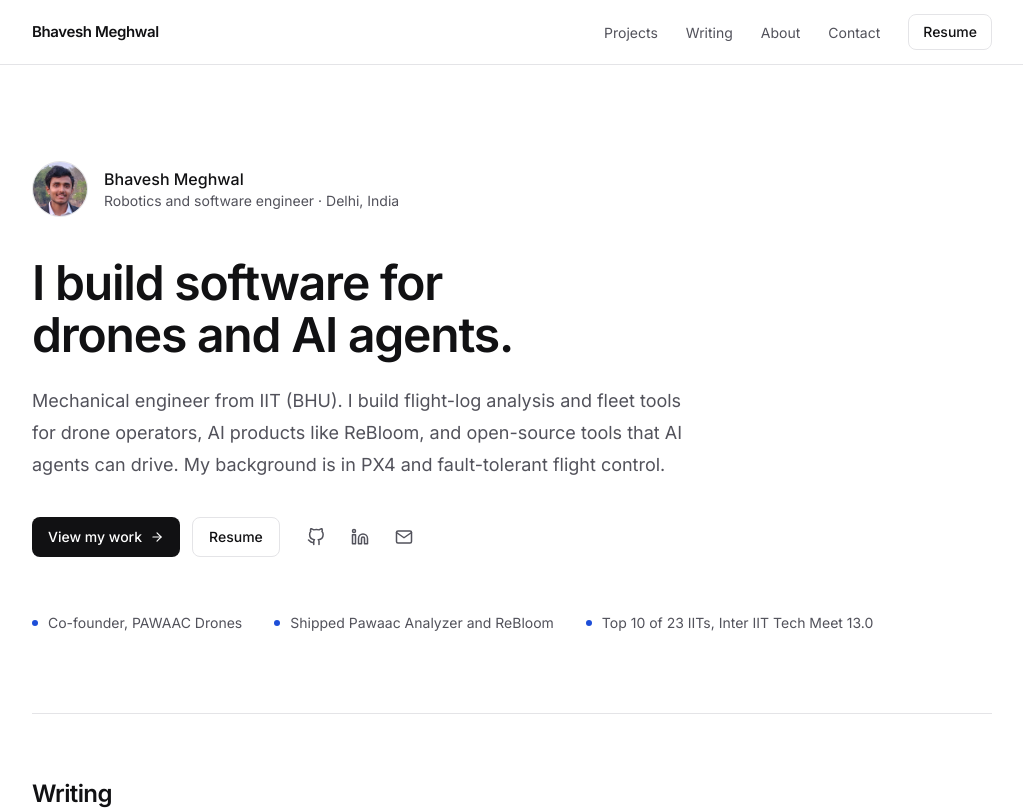
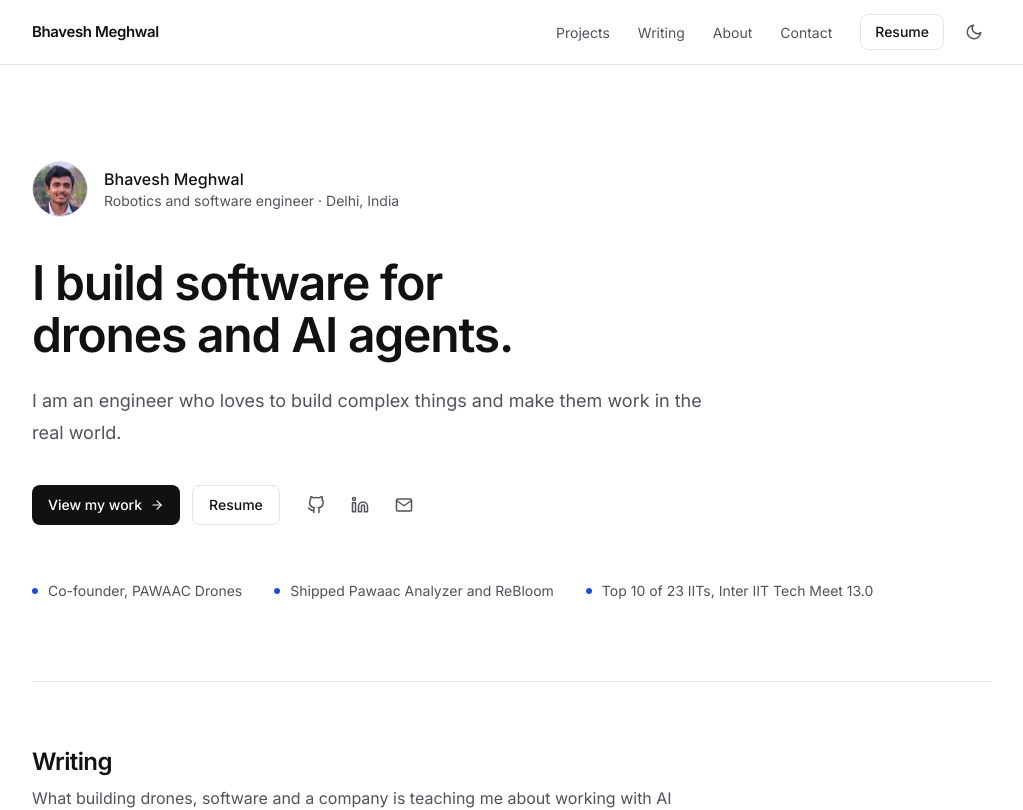
Before and after one commit to Bhaveshmeghwal21/Bhaveshmeghwal21.github.io, a Next.js app: page / in a window 1280 px wide. Shown: the top 810 px of the page, without its empty margins (128-1151 px from the left). Built offline with nearby package versions, Linux system fonts and the light colour scheme.

Commit message:
Light/dark toggle in the nav; shorter hero intro
- Theme toggle (sun/moon) remembers the visitor's choice; until then the system setting is used. Applied before first paint, so no flash.
- Hero intro shortened to one sentence.

```diff
--- a/src/components/SiteNav.tsx
+++ b/src/components/SiteNav.tsx
@@ -2,6 +2,7 @@ import Link from 'next/link'
 import { useRouter } from 'next/router'
 import { useEffect, useState } from 'react'
 import { FiMenu, FiX } from 'react-icons/fi'
+import ThemeToggle from '@/components/ThemeToggle'
 import { site } from '@/content/site.mjs'
 
 export default function SiteNav() {
@@ -29,6 +30,7 @@ export default function SiteNav() {
           {site.name}
         </Link>
 
+        <div className="flex items-center gap-1">
           <ul className="hidden items-center gap-1 sm:flex">
             {site.navItems.map((item) => {
               const active = isActive(item.href)
@@ -58,6 +60,10 @@ export default function SiteNav() {
             </li>
           </ul>
 
+          <div className="sm:ml-2">
+            <ThemeToggle />
+          </div>
+
           <button
             type="button"
             className="-mr-2 grid h-10 w-10 place-items-center rounded-md text-muted hover:text-fg sm:hidden"
@@ -68,6 +74,7 @@ export default function SiteNav() {
           >
             {open ? <FiX size={20} aria-hidden /> : <FiMenu size={20} aria-hidden />}
           </button>
+        </div>
       </nav>
 
       {open ? (
--- /dev/null
+++ b/src/components/ThemeToggle.tsx
@@ -0,0 +1,37 @@
+import { useEffect, useState } from 'react'
+import { FiMoon, FiSun } from 'react-icons/fi'
+import { getTheme, setTheme, type Theme } from '@/lib/theme'
+
+export default function ThemeToggle() {
+  // Unknown until mounted: the server can't see the visitor's choice. The icon
+  // is switched by CSS (dark: variant), so it is right from the first paint.
+  const [theme, setThemeState] = useState<Theme | null>(null)
+
+  useEffect(() => {
+    setThemeState(getTheme())
+    // Stay in sync when the theme follows a system change.
+    const observer = new MutationObserver(() => setThemeState(getTheme()))
+    observer.observe(document.documentElement, { attributes: true, attributeFilter: ['data-theme'] })
+    return () => observer.disconnect()
+  }, [])
+
+  const toggle = () => {
+    const next: Theme = getTheme() === 'dark' ? 'light' : 'dark'
+    setTheme(next)
+    setThemeState(next)
+  }
+
+  return (
+    <button
+      type="button"
+      onClick={toggle}
+      aria-label="Dark mode"
+      aria-pressed={theme === null ? undefined : theme === 'dark'}
+      title={theme === 'dark' ? 'Switch to light mode' : 'Switch to dark mode'}
+      className="grid h-10 w-10 place-items-center rounded-md text-muted transition-colors hover:bg-surface hover:text-fg sm:h-9 sm:w-9"
+    >
+      <FiMoon size={18} aria-hidden className="dark:hidden" />
+      <FiSun size={18} aria-hidden className="hidden dark:block" />
+    </button>
+  )
+}
--- a/src/content/site.mjs
+++ b/src/content/site.mjs
@@ -19,8 +19,7 @@ export const site = {
     'https://drive.google.com/file/d/1DEYtS6IBMPIo-GRl5vmc44XYJhlwiHR-/view?usp=sharing',
 
   headline: 'I build software for drones and AI agents.',
-  heroIntro:
-    'Mechanical engineer from IIT (BHU). I build flight-log analysis and fleet tools for drone operators, AI products like ReBloom, and open-source tools that AI agents can drive. My background is in PX4 and fault-tolerant flight control.',
+  heroIntro: 'I am an engineer who loves to build complex things and make them work in the real world.',
   heroHighlights: [
     'Co-founder, PAWAAC Drones',
     'Shipped Pawaac Analyzer and ReBloom',
--- /dev/null
+++ b/src/lib/theme.ts
@@ -0,0 +1,51 @@
+// Light and dark themes. The choice is stored in localStorage and applied as
+// data-theme on <html>; until the visitor picks one, the system setting is used.
+
+export type Theme = 'light' | 'dark'
+
+const STORAGE_KEY = 'theme'
+
+// Browser UI colour (address bar on mobile) for each theme; matches --bg.
+const THEME_COLOR: Record<Theme, string> = { light: '#ffffff', dark: '#0a0a0b' }
+
+/**
+ * Runs in <head> before the page paints, so there is no flash of the wrong
+ * theme. Also follows system changes while the visitor hasn't chosen.
+ */
+export const themeScript = `(function () {
+  try {
+    var root = document.documentElement;
+    var media = window.matchMedia('(prefers-color-scheme: dark)');
+    var colors = ${JSON.stringify(THEME_COLOR)};
+    var stored = function () {
+      var t = localStorage.getItem('${STORAGE_KEY}');
+      return t === 'light' || t === 'dark' ? t : null;
+    };
+    var apply = function (t) {
+      root.setAttribute('data-theme', t);
+      document.querySelectorAll('meta[name="theme-color"]').forEach(function (m) {
+        m.setAttribute('content', colors[t]);
+      });
+    };
+    apply(stored() || (media.matches ? 'dark' : 'light'));
+    media.addEventListener('change', function (e) {
+      if (!stored()) apply(e.matches ? 'dark' : 'light');
+    });
+  } catch (e) {}
+})();`
+
+export function getTheme(): Theme {
+  return document.documentElement.getAttribute('data-theme') === 'dark' ? 'dark' : 'light'
+}
+
+export function setTheme(theme: Theme) {
+  document.documentElement.setAttribute('data-theme', theme)
+  document.querySelectorAll('meta[name="theme-color"]').forEach((meta) => {
+    meta.setAttribute('content', THEME_COLOR[theme])
+  })
+  try {
+    localStorage.setItem(STORAGE_KEY, theme)
+  } catch {
+    // Storage can be unavailable (private mode); the theme still applies for this visit.
+  }
+}
--- a/src/pages/_document.tsx
+++ b/src/pages/_document.tsx
@@ -1,4 +1,5 @@
 import { Html, Head, Main, NextScript } from 'next/document'
+import { themeScript } from '@/lib/theme'
 
 // Static tags only. Title, description and social tags are set per page in
 // components/Layout.tsx so they can be overridden without duplicates.
@@ -15,6 +16,8 @@ export default function Document() {
         />
         <meta name="theme-color" media="(prefers-color-scheme: light)" content="#ffffff" />
         <meta name="theme-color" media="(prefers-color-scheme: dark)" content="#0a0a0b" />
+        {/* Sets the light or dark theme before first paint. */}
+        <script dangerouslySetInnerHTML={{ __html: themeScript }} />
       </Head>
       <body>
         <Main />
--- a/src/styles/globals.css
+++ b/src/styles/globals.css
@@ -2,10 +2,13 @@
 @tailwind components;
 @tailwind utilities;
 
-/* Palette as RGB channels (see tailwind.config.js). Light by default, dark when
-   the visitor's system prefers it. */
+/* Palette as RGB channels (see tailwind.config.js). The theme is set as
+   data-theme on <html> before first paint (src/lib/theme.ts): the visitor's
+   choice from the nav toggle, otherwise their system setting. Without
+   JavaScript the media query below picks the theme instead. Keep the two dark
+   blocks identical. */
 :root {
-  color-scheme: light dark;
+  color-scheme: light;
   --bg: 255 255 255;
   --surface: 250 250 250;
   --fg: 17 17 19;
@@ -15,8 +18,20 @@
   --accent: 29 78 216;
 }
 
+:root[data-theme='dark'] {
+  color-scheme: dark;
+  --bg: 10 10 11;
+  --surface: 19 19 21;
+  --fg: 237 237 239;
+  --muted: 161 161 170;
+  --subtle: 130 130 140;
+  --line: 39 39 42;
+  --accent: 129 161 255;
+}
+
 @media (prefers-color-scheme: dark) {
-  :root {
+  :root:not([data-theme]) {
+    color-scheme: dark;
     --bg: 10 10 11;
     --surface: 19 19 21;
     --fg: 237 237 239;
--- a/tailwind.config.js
+++ b/tailwind.config.js
@@ -5,6 +5,8 @@
 const token = (name) => `rgb(var(--${name}) / <alpha-value>)`
 
 module.exports = {
+  // dark: classes follow the theme chosen with the nav toggle (see src/lib/theme.ts).
+  darkMode: ['selector', '[data-theme="dark"]'],
   content: ['./src/pages/**/*.{js,ts,jsx,tsx}', './src/components/**/*.{js,ts,jsx,tsx}'],
   theme: {
     extend: {
```
Also changed, not shown: 1 other file (tests, documents, lock files or other folders). Lines whose indentation alone changed are shown as unchanged.
